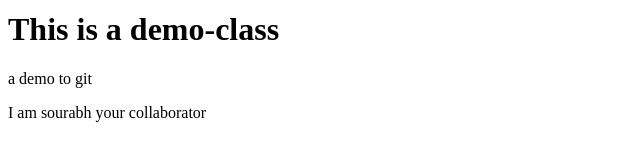
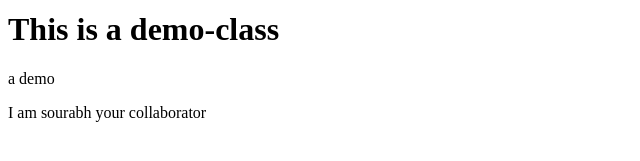
Before and after one commit to a-creator/creator-html, a plain HTML site: page index.html in a window 1280 px wide. Shown: the part 127-288 px from the top of the page, 0-640 px from the left. Drawn offline with Linux system fonts and the light colour scheme.

Commit message:
new conflict

```diff
--- a/index.html
+++ b/index.html
@@ -7,7 +7,7 @@
 <h1>annapurna</h1>
 <h1>collaborator</h1>
 <h1>This is a demo-class</h1>
-<p>a demo to git</p>
+<p>a demo</p>
 <p>I am sourabh your collaborator</p>
 
 </body>
```
